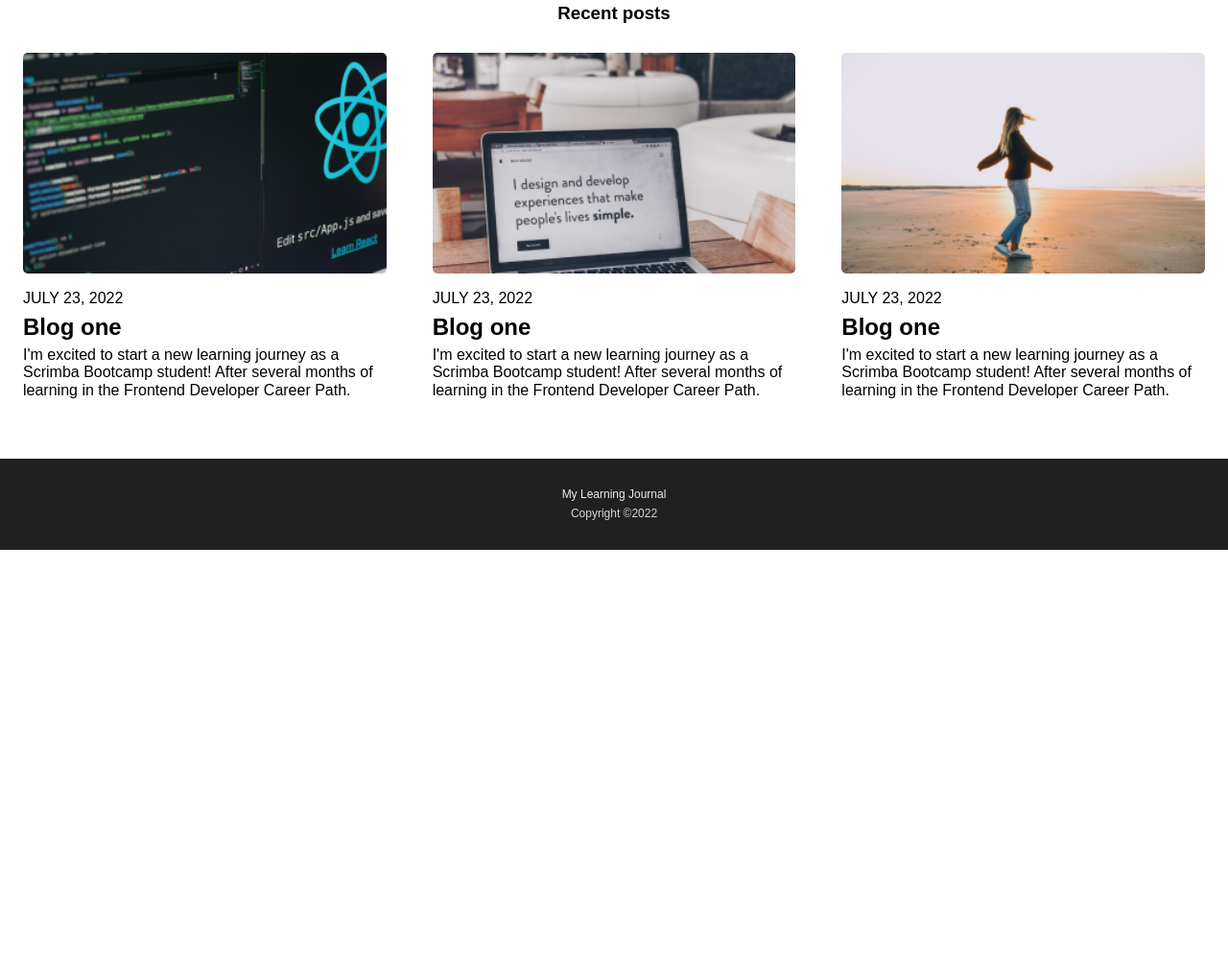
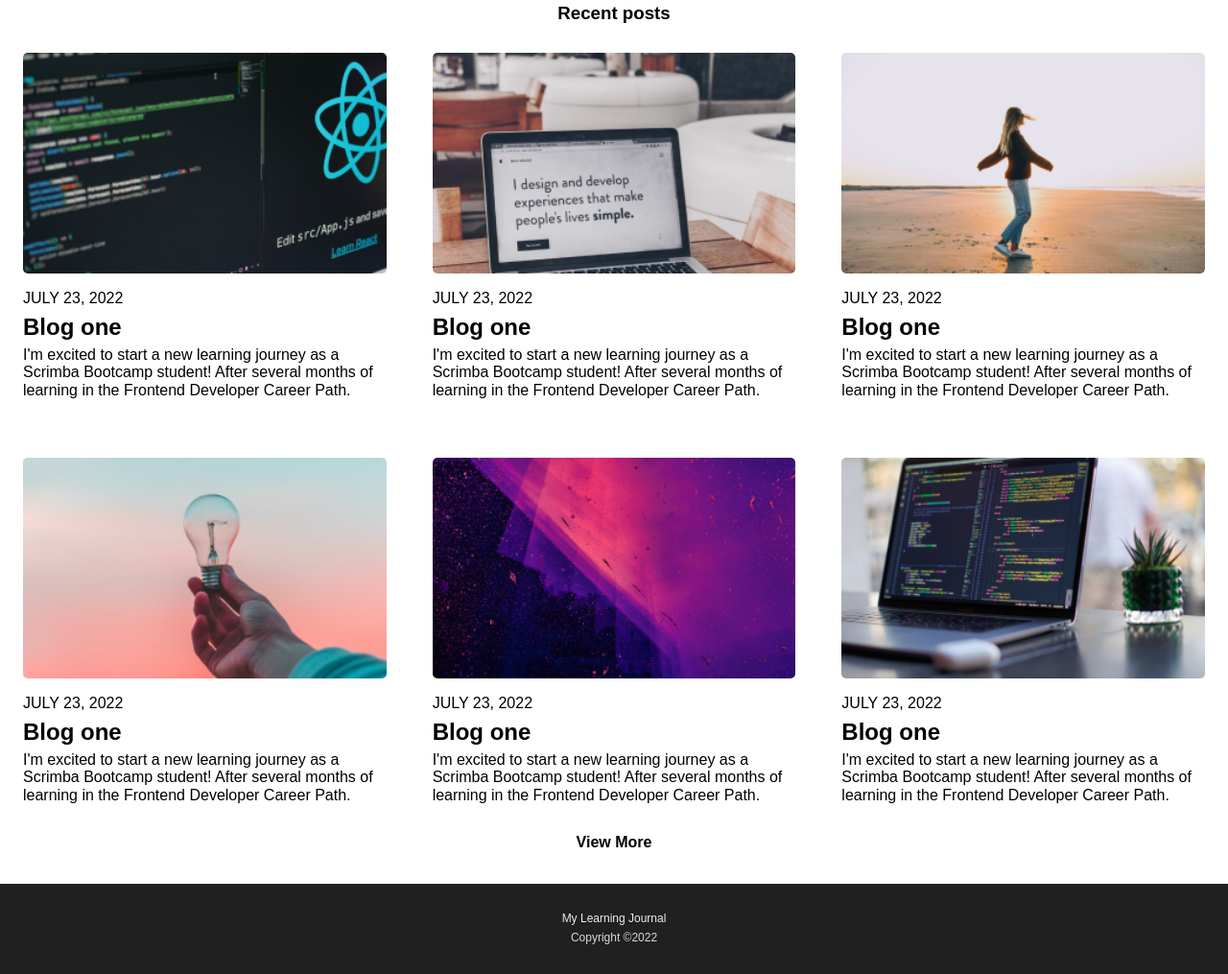
Before and after one commit to ClementBartholome/Learning-Journal, a plain HTML site: page LearningJournal/news.html in a window 1280 px wide. Shown: the part 1200-2215 px from the top of the page at 96% size. Before the commit the page ends 1773 px from the top, so only its background shows below. Drawn offline with nearby package versions, Linux system fonts and the light colour scheme.

Commit message:
Reupload

```diff
--- a/LearningJournal/news.html
+++ b/LearningJournal/news.html
@@ -55,6 +55,32 @@
                 <h2 class="news-title">Blog one</h2>
                 <p class="news-body">I'm excited to start a new learning journey as a Scrimba Bootcamp student! After several months of learning in the Frontend Developer Career Path.</p>
             </article>
+
+            <article class="news-recent hidden">
+                <img class="news-image" src="images/blog-image-04.png" alt="#">
+                <p class="news-date">JULY 23, 2022</p>
+                <h2 class="news-title">Blog one</h2>
+                <p class="news-body">I'm excited to start a new learning journey as a Scrimba Bootcamp student! After several months of learning in the Frontend Developer Career Path.</p>
+            </article>
+
+            <article class="news-recent hidden">
+                <img class="news-image" src="images/blog-image-05.png" alt="#">
+                <p class="news-date">JULY 23, 2022</p>
+                <h2 class="news-title">Blog one</h2>
+                <p class="news-body">I'm excited to start a new learning journey as a Scrimba Bootcamp student! After several months of learning in the Frontend Developer Career Path.</p>
+            </article>
+
+            <article class="news-recent hidden">
+                <img class="news-image" src="images/blog-image-06.png" alt="#">
+                <p class="news-date">JULY 23, 2022</p>
+                <h2 class="news-title">Blog one</h2>
+                <p class="news-body">I'm excited to start a new learning journey as a Scrimba Bootcamp student! After several months of learning in the Frontend Developer Career Path.</p>
+            </article>
+
+        </div>
+
+            <button class="view-more" id="view-more">View More</button>
+
         </main>
         <footer>
             <p>My Learning Journal</p>
--- a/LearningJournal/style.css
+++ b/LearningJournal/style.css
@@ -129,9 +129,10 @@ a:hover {
 .view-more {
     margin: 0 auto;
     display: block;
-    width: 5rem;
     color: black;
     font-weight: bold;
+    border: none;
+    background: none;
 }
 
 footer {
```
Also changed, not shown: LearningJournal/about.html (+26 -1 lines), LearningJournal/index.html (+3 -1 lines).
